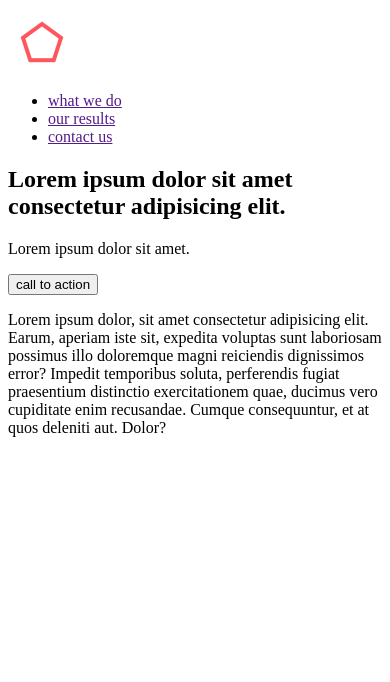
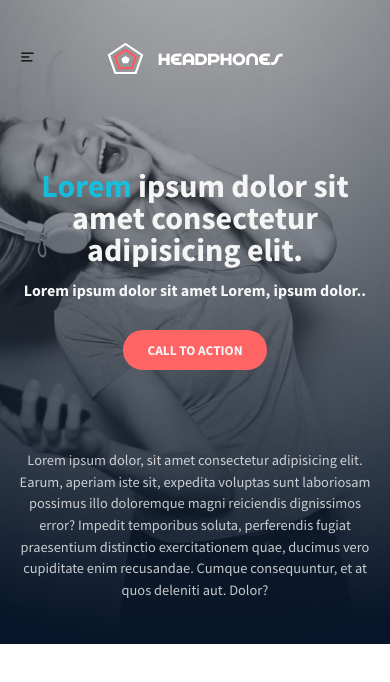
Before and after one commit to said-ops/alx_html_css, a plain HTML site: page headphones/1-index.html in a window 390 px wide. Drawn offline with Linux system fonts and the light colour scheme.

Commit message:
hero desktop-tablet-mobile

```diff
--- a/headphones/1-index.html
+++ b/headphones/1-index.html
@@ -10,19 +10,29 @@
         <div class="hero-container">
             <header>
                 <nav>
+                    <input type="checkbox" name="" id="toggle" style="display:none;">
+                    <div class="icon-menu">
+
+                     <label for="toggle">
+                         <span class="holberton_school-icon-menu">
+                         </span>
+                    </label>
                     <img src="./images/logo_headphones.png" alt="Logo">
-                    <ul>
-                        <li><a href="">what we do</a></li>
-                        <li><a href="">our results</a></li>
-                        <li><a href="">contact us</a></li>
+                   </div>
+
+                    <ul class="menu">
+                        <li><span><a href="#whatwedo">what we do</a></span></li>
+                        <li><a href="results">our results</a></li>
+                        <li><a href="contact">contact us</a></li>
                     </ul>
+
                 </nav>
             </header>
             <section class="hero-text">
                 <div class="hero-part-1">
                     <div class="hero-part-1-text">
-                        <h1>Lorem ipsum dolor sit amet consectetur adipisicing elit.</h1>
-                        <p>Lorem ipsum dolor sit amet.</p>
+                        <h1><span>Lorem</span> ipsum dolor sit amet consectetur adipisicing elit.</h1>
+                        <p>Lorem ipsum dolor sit amet Lorem, ipsum dolor..</p>
                     </div>
                     <button class="btn">call to action</button>
                 </div>
--- a/headphones/1-styles.css
+++ b/headphones/1-styles.css
@@ -0,0 +1,304 @@
+/*Css Reset*/
+html, body, div, span, applet, object, iframe,
+h1, h2, h3, h4, h5, h6, p, blockquote, pre,
+a, abbr, acronym, address, big, cite, code,
+del, dfn, em, img, ins, kbd, q, s, samp,
+small, strike, strong, sub, sup, tt, var,
+b, u, i, center,
+dl, dt, dd, ol, ul, li,
+fieldset, form, label, legend,
+table, caption, tbody, tfoot, thead, tr, th, td,
+article, aside, canvas, details, embed,
+figure, figcaption, footer, header, hgroup,
+menu, nav, output, ruby, section, summary,
+time, mark, audio, video {
+	margin: 0;
+	padding: 0;
+	border: 0;
+	font-size: 100%;
+	font: inherit;
+	vertical-align: baseline;
+}
+/* HTML5 display-role reset for older browsers */
+article, aside, details, figcaption, figure,
+footer, header, hgroup, menu, nav, section {
+	display: block;
+}
+body {
+	line-height: 1;
+}
+ol, ul {
+	list-style: none;
+}
+blockquote, q {
+	quotes: none;
+}
+blockquote:before, blockquote:after,
+q:before, q:after {
+	content: '';
+	content: none;
+}
+table {
+	border-collapse: collapse;
+	border-spacing: 0;
+}
+                                            /*Box Model*/
+*,*::after,*::before{
+    box-sizing: border-box;
+}
+                                            /*Setting Variables*/
+img{
+    display: block;
+    width: 100%;
+}
+
+                                            /*Fonts*/
+@font-face {
+    font-family:mainFontRegular;
+    src: url(./fonts/SourceSansPro-Regular.otf);
+}
+@font-face {
+    font-family:mainFontBold;
+    src: url(./fonts/SourceSansPro-Bold.otf);
+}
+@font-face {
+    font-family:mainFontSemibold;
+    src: url(./fonts/SourceSansPro-Semibold.otf);
+}
+@font-face {
+    font-family: mainFontLight;
+    src: url(./fonts/SourceSansPro-Light.otf);
+}
+@font-face {
+    font-family:logoFont;
+    src: url(./fonts/spincycle_ot.otf);
+}
+/*Holberton Icons*/
+@font-face {
+    font-family: 'holberton_school-icon';
+    src:  url('fonts/holberton_school-icon.eot?sq4eq4');
+    src:  url('fonts/holberton_school-icon.eot?sq4eq4#iefix') format('embedded-opentype'),
+      url('fonts/holberton_school-icon.ttf?sq4eq4') format('truetype'),
+      url('fonts/holberton_school-icon.woff?sq4eq4') format('woff'),
+      url('fonts/holberton_school-icon.svg?sq4eq4#holberton_school-icon') format('svg');
+    font-weight: normal;
+    font-style: normal;
+    font-display: block;
+  }
+
+  [class^="holberton_school-icon-"], [class*=" holberton_school-icon-"] {
+    /* use !important to prevent issues with browser extensions that change fonts */
+    font-family: 'holberton_school-icon' !important;
+
+    font-style: normal;
+    font-weight: normal;
+    font-variant: normal;
+    text-transform: none;
+    line-height: 1;
+
+    /* Better Font Rendering =========== */
+    -webkit-font-smoothing: antialiased;
+    -moz-osx-font-smoothing: grayscale;
+  }
+
+  .holberton_school-icon-arrow_1:before {
+    content: "\e900";
+  }
+  .holberton_school-icon-arrow_2:before {
+    content: "\e901";
+  }
+  .holberton_school-icon-arrow_3:before {
+    content: "\e902";
+  }
+  .holberton_school-icon-arrow_4:before {
+    content: "\e903";
+  }
+  .holberton_school-icon-arrow_5:before {
+    content: "\e904";
+  }
+  .holberton_school-icon-check:before {
+    content: "\e905";
+  }
+  .holberton_school-icon-ic_bag:before {
+    content: "\e906";
+  }
+  .holberton_school-icon-ic_cart:before {
+    content: "\e907";
+  }
+  .holberton_school-icon-ic_facebook:before {
+    content: "\e908";
+  }
+  .holberton_school-icon-ic_hearing:before {
+    content: "\e909";
+  }
+  .holberton_school-icon-ic_instagram:before {
+    content: "\e90a";
+  }
+  .holberton_school-icon-ic_laptop:before {
+    content: "\e90b";
+  }
+  .holberton_school-icon-ic_money:before {
+    content: "\e90c";
+  }
+  .holberton_school-icon-ic_music:before {
+    content: "\e90d";
+  }
+  .holberton_school-icon-ic_sound:before {
+    content: "\e90e";
+  }
+  .holberton_school-icon-ic_twitter:before {
+    content: "\e90f";
+  }
+  .holberton_school-icon-ic_video:before {
+    content: "\e910";
+  }
+  .holberton_school-icon-menu:before {
+    content: "\e911";
+  }
+  .holberton_school-icon-search_1:before {
+    content: "\e912";
+  }
+  .holberton_school-icon-search_2:before {
+    content: "\e913";
+  }
+  .holberton_school-icon-star:before {
+    content: "\e914";
+  }
+
+/*Colors*/
+:root{
+    --main-color:#FF6565;
+}
+                                                            /*start hero styling*/
+.hero-container{
+    height: 100vh;
+    display: flex;
+    flex-direction: column;
+    background: url(./images/headphones_hero_1.jpg);
+    background-size: cover;
+    background-repeat: no-repeat;
+    background-position: center;
+    padding: 5vh 5vw;
+
+}
+nav{
+    display: flex;
+    justify-content: space-between;
+    align-items: center;
+}
+.holberton_school-icon-menu{
+    display: none;
+}
+nav img{
+    width: 11rem;
+    height: 2rem;
+}
+nav ul{
+    display: flex;
+    width: 20rem;
+    justify-content: space-evenly;
+}
+.hero-part-1-text h1 span{
+    color:#01d0f5;
+    opacity: 0.8;
+
+}
+nav ul li a{
+    text-decoration: none;
+    color: whitesmoke;
+    font-family: mainFontBold;
+}
+a:hover,a:active{
+    color: #FF6565;
+    opacity: 0.9;
+
+}
+.hero-text{
+    max-width: 30rem;
+    flex: 1;
+    display: flex;
+    flex-direction: column;
+    justify-content: center;
+    flex-wrap: wrap;
+    align-content: center;
+    align-self: center;
+    text-align: center;
+}
+h1{
+    font-family: mainFontBold;
+    font-size: 2rem;
+    color: whitesmoke;
+    margin-top: 6rem;
+}
+.hero-part-1-text p{
+    font-family: mainFontBold;
+    font-size: 1rem;
+    color: whitesmoke;
+    margin-top: 1rem;
+}
+.btn{
+    width: 9rem;
+    height: 2.5rem;
+    background-color: var(--main-color);
+    color: whitesmoke;
+    text-transform: uppercase;
+    font-family: 'mainFontBold';
+    border: 0;
+    border-radius: 2rem;
+    margin-top: 2rem;
+}
+.btn:hover,.btn:active{
+    opacity: 0.8;
+    cursor: pointer;
+    box-shadow: 1px 5px 20px #FF6565;
+
+}
+.hero-part-2{
+    font-family: 'mainFontRegular';
+    font-size: 0.9rem;
+    color: whitesmoke;
+    margin-top: 5rem;
+    line-height: 1.5;
+    opacity: 0.8;
+}
+/*hero media queries*/
+
+@media  screen and (max-width:480px) {
+    .hero-container{
+        height: unset;
+    }
+    nav{
+        flex-direction: column;
+        gap: 1rem;
+    }
+    nav label{
+        width: 25%;
+    }
+    nav .menu {
+        flex-direction: column;
+        align-items: center;
+        gap: 1rem;
+        font-family: 'mainFontLight';
+        font-size: 0.8rem;
+        display: none;
+    }
+    #toggle:checked ~ .menu  {
+        display: block;
+        text-align: center;
+      }
+    .icon-menu{
+        width: 100%;
+    display: flex;
+    align-items: center;
+    }
+    .holberton_school-icon-menu{
+        width: 25%;
+        display: unset;
+    }
+    .menu li {
+        margin: 15px auto;
+        font-size: 12px;
+    }
+
+}
+                                                /*End hero styling*/
```
Also changed, not shown: headphones/fonts/SourceSansPro-Light.otf (added), headphones/fonts/holberton_school-icon.ttf (added).
